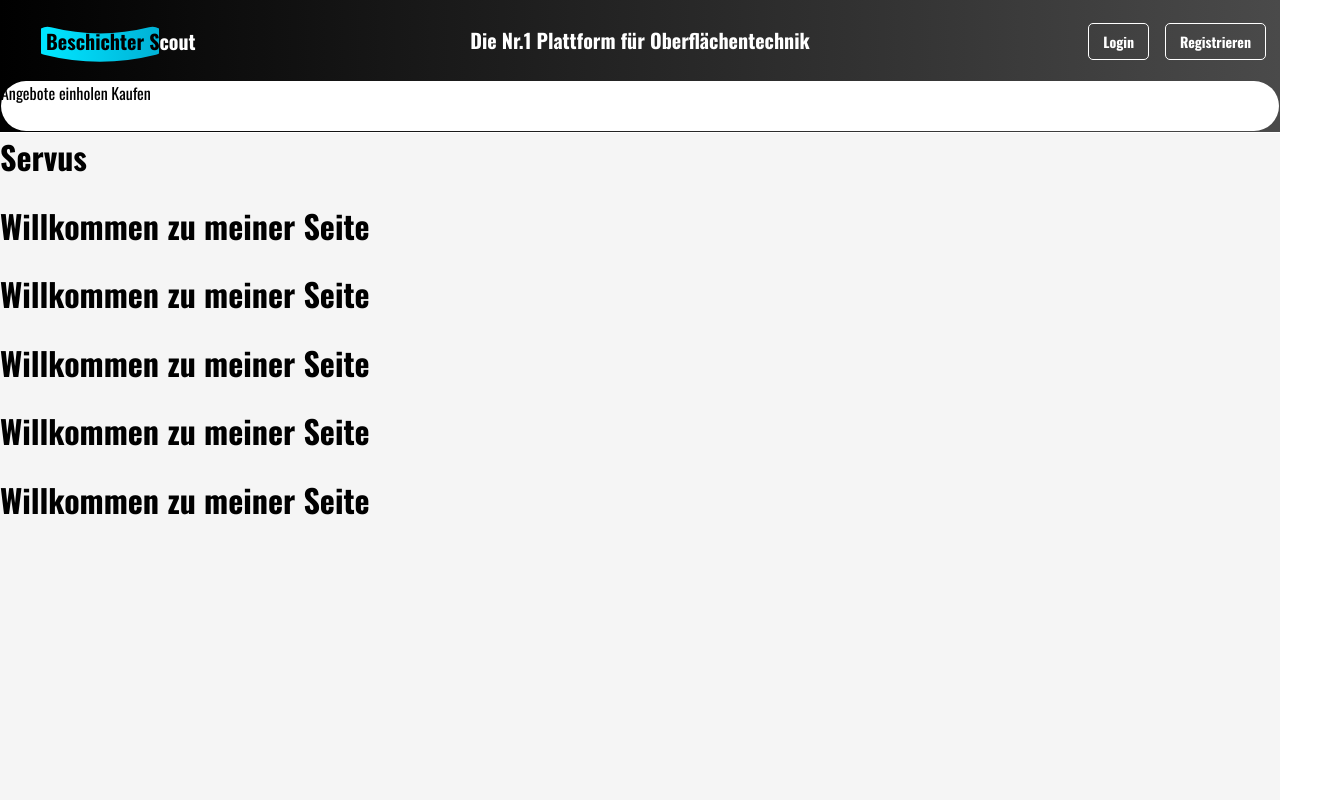
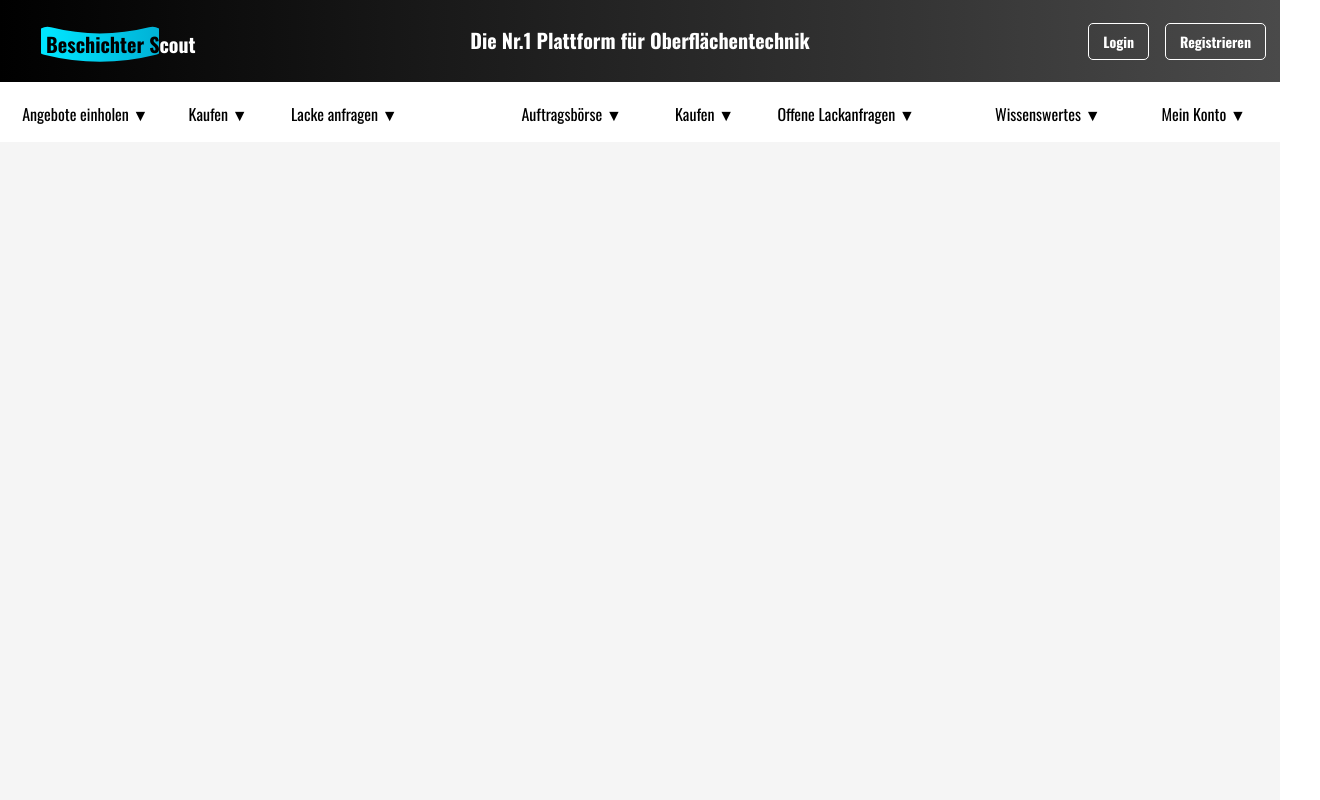
Before and after one commit to Berliner108/2, a Next.js app: page / in a window 1280 px wide. Shown: the top 800 px of the page, 1320 px wide, since content can reach past the window. Built offline with nearby package versions, Linux system fonts and the light colour scheme.

Commit message:
Mein neuer Commit

```diff
--- a/src/app/Header.tsx
+++ b/src/app/Header.tsx
@@ -70,9 +70,7 @@ const Header = () => {
       <div className="full-width-bar">
         Die Nr.1 Plattform für Oberflächentechnik
       </div>
-      <div className="navigationsleiste">
-        Angebote einholen  Kaufen
-      </div>
+
 
 
       {/* Hamburger Menu für mobile Ansicht */}
--- a/src/app/page.tsx
+++ b/src/app/page.tsx
@@ -1,24 +1,58 @@
-// src/app/page.tsx
-import React from 'react';
+"use client";
+import styles from "@/styles/Home.module.css";
 
-
-const Page = () => {
+export default function Home() {
   return (
-    <div>
-
-      <div>
-        {/* Andere Inhalte der Seite */}
-        <h1>Servus</h1>
-        <h1>Willkommen zu meiner Seite</h1>
-        <h1>Willkommen zu meiner Seite</h1>
-        <h1>Willkommen zu meiner Seite</h1>
-        <h1>Willkommen zu meiner Seite</h1>
-        <h1>Willkommen zu meiner Seite</h1>
-
-
-      </div>
-    </div>
+    <nav className={styles.navbar}>
+      <ul className={styles.navList}>
+        <li className={`${styles.navItem} ${styles.link1}`}>
+          <button className={styles.navButton}>
+            Angebote einholen <span className={styles.arrow}>▼</span>
+          </button>
+          <div className={styles.dropdown}>
+            <a href="#" className={styles.dropdownLink}>Unterlink 1</a>
+            <a href="#" className={styles.dropdownLink}>Unterlink 2</a>
+          </div>
+        </li>
+        <li className={`${styles.navItem} ${styles.link2}`}>
+          <button className={styles.navButton}>
+            Kaufen <span className={styles.arrow}>▼</span>
+          </button>
+          <div className={styles.dropdown}>
+            <a href="#" className={styles.dropdownLink}>Unterlink 1</a>
+          </div>
+        </li>
+        <li className={`${styles.navItem} ${styles.link3}`}>
+          <button className={styles.navButton}>
+            Lacke anfragen <span className={styles.arrow}>▼</span>
+          </button>
+        </li>
+        <li className={`${styles.navItem} ${styles.link4}`}>
+          <button className={styles.navButton}>
+            Auftragsbörse <span className={styles.arrow}>▼</span>
+          </button>
+        </li>
+        <li className={`${styles.navItem} ${styles.link5}`}>
+          <button className={styles.navButton}>
+            Kaufen <span className={styles.arrow}>▼</span>
+          </button>
+        </li>
+        <li className={`${styles.navItem} ${styles.link6}`}>
+          <button className={styles.navButton}>
+            Offene Lackanfragen <span className={styles.arrow}>▼</span>
+          </button>
+        </li>
+        <li className={`${styles.navItem} ${styles.link7}`}>
+          <button className={styles.navButton}>
+            Wissenswertes <span className={styles.arrow}>▼</span>
+          </button>
+        </li>
+        <li className={`${styles.navItem} ${styles.link8}`}>
+          <button className={styles.navButton}>
+            Mein Konto <span className={styles.arrow}>▼</span>
+          </button>
+        </li>
+      </ul>
+    </nav>
   );
-};
-
-export default Page;
+}
--- /dev/null
+++ b/src/styles/Home.module.css
@@ -0,0 +1,115 @@
+@import url('https://fonts.googleapis.com/css2?family=Oswald:wght@300;400;500;600;700&display=swap');
+
+.navbar {
+    font-family: 'Oswald', sans-serif;
+    width: 100%;
+    background-color: #fff;
+    display: flex;
+    padding: 10px 20px;
+    position: relative;
+    height: 40px;
+    margin-top: 20px;
+}
+
+.navList {
+    list-style: none;
+    display: flex;
+    padding: 0;
+    margin: 0;
+    position: relative;
+    width: 100%;
+}
+
+/* Individuelle Positionierung */
+.link1 { position: absolute; left: -1%; }
+.link2 { position: absolute; left: 12%; }
+.link3 { position: absolute; left: 20%; }
+.link4 { position: absolute; left: 38%; }
+.link5 { position: absolute; left: 50%; }
+.link6 { position: absolute; left: 58%; }
+.link7 { position: absolute; left: 75%; }
+.link8 { position: absolute; left: 88%; }
+
+/* Buttons */
+.navButton {
+    background: none;
+    border: none;
+    font-size: 16px;
+    cursor: pointer;
+    font-family: 'Oswald', sans-serif;
+    white-space: nowrap;
+    padding: 10px 15px;
+    color: black; /* Standardfarbe für den Text ist schwarz */
+    transition: color 0.3s ease; /* Nur die Textfarbe ändert sich */
+}
+
+/* Hover-Effekt für Links */
+.navItem:hover .navButton {
+    color: #007BFF; /* Ändert die Textfarbe in Blau beim Hover */
+}
+
+/* Dropdown */
+.dropdown {
+    position: absolute;
+    top: 100%; /* Direkt unter dem Button */
+    left: 0;
+    background: white;
+    box-shadow: 0px 4px 6px rgba(0, 0, 0, 0.1);
+    display: flex;
+    flex-direction: column;
+    padding: 0;
+    border-radius: 4px;
+    z-index: 100;
+    opacity: 0;
+    visibility: hidden;
+    transform: translateY(-10px);
+    transition: opacity 0.2s ease, transform 0.2s ease, visibility 0.2s;
+    min-width: 100%;
+}
+
+/* Dropdown-Links */
+.dropdownLink {
+    padding: 10px 15px;
+    text-decoration: none;
+    color: black;
+    display: block;
+    font-family: 'Oswald', sans-serif;
+    white-space: nowrap;
+    text-align: center; /* Zentriert den Text */
+    transition: background-color 0.2s ease; /* Nur Hintergrundfarbe ändert sich */
+    cursor: pointer; /* Zeigt den Pfeil-Cursor an */
+}
+
+/* Hover-Effekt für Dropdown-Links - Hintergrundfarbe */
+.dropdownLink:hover {
+    background-color: #007BFF; /* Hintergrundfarbe wird Blau beim Hover */
+    color: white; /* Textfarbe wird weiß beim Hover */
+}
+
+/* Hover-Effekt für die Links in der Navbar */
+.navItem:hover > .navButton {
+    color: #007BFF; /* Die Textfarbe der Links ändert sich in Blau */
+}
+
+/* Dropdown sichtbar machen */
+.navItem:hover .dropdown {
+    opacity: 1;
+    visibility: visible;
+    transform: translateY(0);
+}
+
+/* Wichtige Regel, um den Hover-Effekt für die Links auf schwarz zu setzen, sobald der Mauszeiger im Dropdown ist */
+.navItem:hover .dropdown:hover ~ .navButton {
+    color: black; /* Link zurück zu schwarz, sobald der Cursor über das Dropdown-Menü geht */
+}
+
+/* Setzt den Hover-Effekt auf den Link zurück, sobald der Cursor im Dropdown ist */
+.navItem:hover .dropdown:hover .navButton {
+    color: black; /* Setzt den Link zurück auf schwarz, wenn der Cursor im Dropdown ist */
+}
+
+.fa-chevron-down {
+    font-size: 1.5rem; /* Größe der Pfeile */
+    margin-left: 5px; /* Abstand zwischen Text und Pfeil */
+    color: #333; /* Farbe des Pfeils */
+  }
--- a/src/styles/header.css
+++ b/src/styles/header.css
@@ -3,7 +3,7 @@
     display: flex;
     justify-content: space-between;
     align-items: center;
-    padding: 00px;
+    padding: 0px;
     background-color: transparent; /* Kein Hintergrund */
 }
 .home-link {
@@ -13,7 +13,7 @@
     text-decoration: none;
 }
 .home-link:hover {
-    opacity: 2.8;
+    opacity: 1.0;
 }
 .logo-container {
     display: flex;
@@ -30,21 +30,15 @@
     font-size: 18px;    /* Schriftgröße */
     display: none;
 }
-.navigationsleiste {
-    width: 100%;
-    height: 50px;
-    background-color: white;
-    color: black;
-    border-radius: 25px;
-    box-shadow: none;
-}
+
+
 .shop-title {
     font-family: 'Oswald', sans-serif;
     font-size: 20px;
     font-weight: bold;
     white-space: nowrap;
     margin-left: -113px;
-    margin-top: 6;
+    margin-top: 6px;
   }
   .black-text {
     color: black;
--- a/src/styles/layout.css
+++ b/src/styles/layout.css
@@ -11,6 +11,8 @@ header {
     background: linear-gradient(90deg, #000000, #4a4a4a); /* Farbgradient von links nach rechts */
     color: white;
     padding: 1px;
+
+
 }
 .footer {
     display: flex;
```
